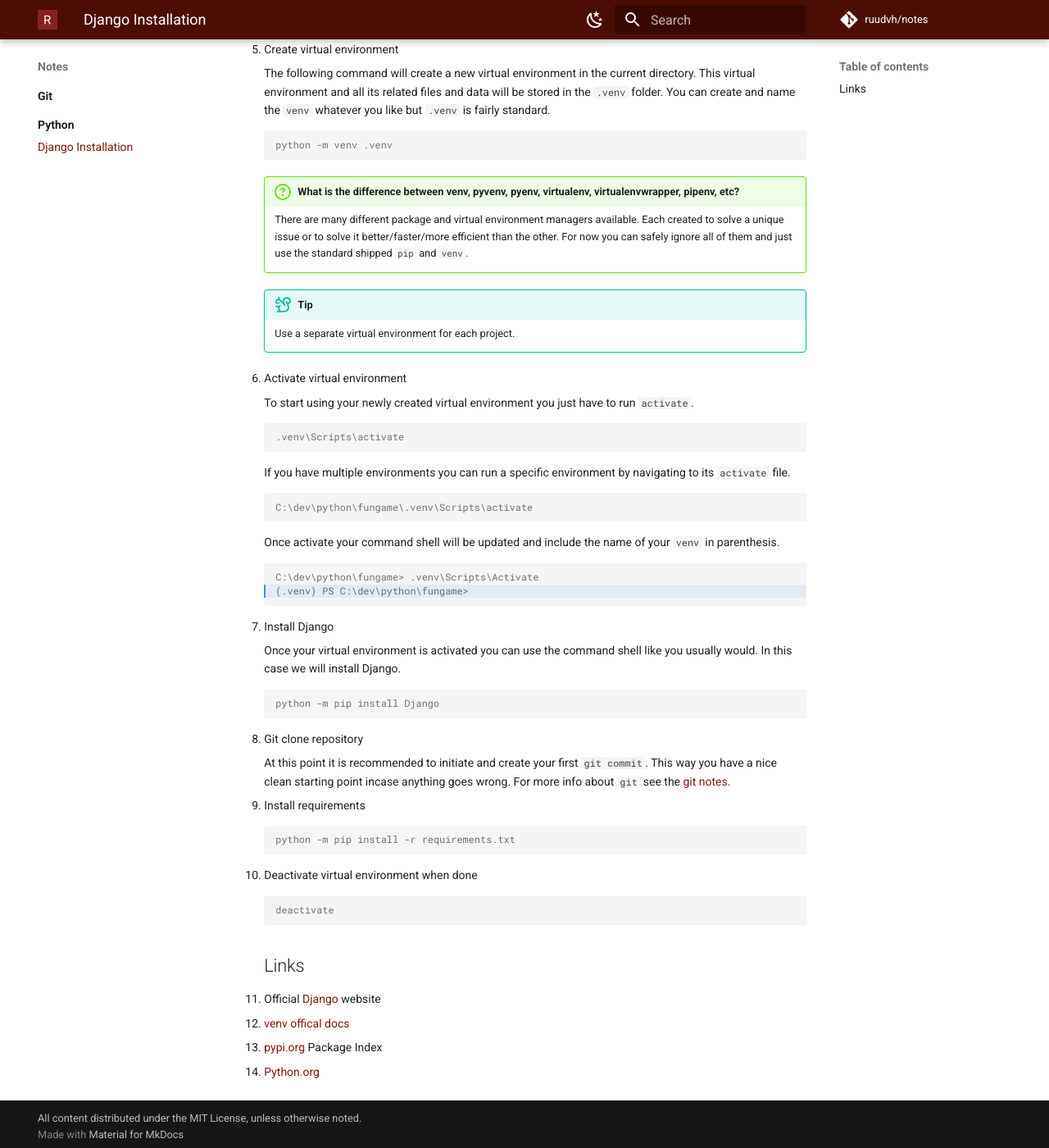
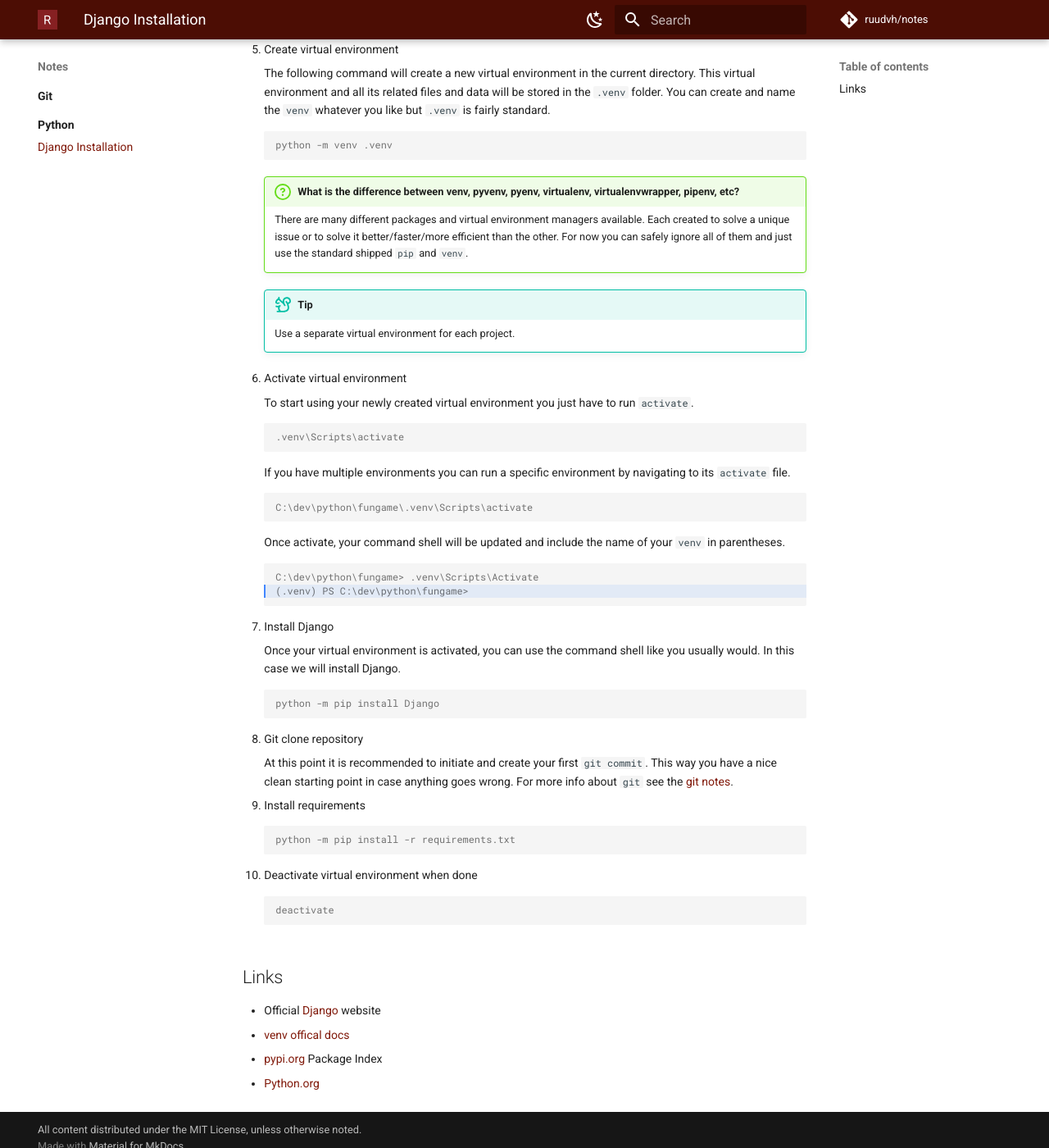
Before and after one commit to ruudvh/notes, an MkDocs documentation site: the page built from docs/notes/python/django.md, in a window 1280 px wide and 1400 px high, scrolled down 668 px. Shown: the whole window at 82% size. Built offline with MkDocs 1.6.1 and Material for MkDocs 9.7.7, drawn with Linux system fonts in a browser that asks for light colours; comment, search, counter and statistics services are not loaded; some of the changed text lies outside the part shown.

Commit message:
Added pages

````diff
--- a/docs/notes/python/django.md
+++ b/docs/notes/python/django.md
@@ -40,7 +40,7 @@
 
     !!! question "What is the difference between venv, pyvenv, pyenv, virtualenv, virtualenvwrapper, pipenv, etc?"
 
-        There are many different package and virtual environment managers available. Each created to solve a unique issue or to solve it
+        There are many different packages and virtual environment managers available. Each created to solve a unique issue or to solve it
         better/faster/more efficient than the other. For now you can safely ignore all of them and just use the standard shipped `pip` and `venv`.
 
     !!! tip
@@ -59,7 +59,7 @@
     C:\dev\python\fungame\.venv\Scripts\activate
     ```
 
-    Once activate your command shell will be updated and include the name of your `venv` in parenthesis.
+    Once activate, your command shell will be updated and include the name of your `venv` in parentheses.
     ```console linenums="0" hl_lines="2"
     C:\dev\python\fungame> .venv\Scripts\Activate
     (.venv) PS C:\dev\python\fungame>
@@ -67,7 +67,7 @@
 
 7. Install Django
 
-    Once your virtual environment is activated you can use the command shell like you usually would.
+    Once your virtual environment is activated, you can use the command shell like you usually would.
     In this case we will install Django.
 
     ```console linenums="0"
@@ -77,7 +77,7 @@
 8. Git clone repository
 
     At this point it is recommended to initiate and create your first `git commit`. This way you have a nice clean
-    starting point incase anything goes wrong. For more info about `git` see the [git notes].
+    starting point in case anything goes wrong. For more info about `git` see the [git notes].
 
 9. Install requirements
 
@@ -90,6 +90,8 @@
     ```console linenums="0"
     deactivate
     ```
+
+
 ## Links
 
 - Official [Django] website
````
Also changed, not shown: other parts of docs/notes/python/django.md (+1 -1 lines), docs/deep-learning/index.md (+3 -1 lines), docs/deep-learning/mlops.md (added, +59 -0 lines), docs/index.md (+2 -2 lines), docs/notes/git/index.md (+1 -1 lines), docs/assets/img/deep-learning/mlops/hidden-technical-debt.jpg (added), docs/assets/img/deep-learning/mlops/production-model-code.jpg (added).
